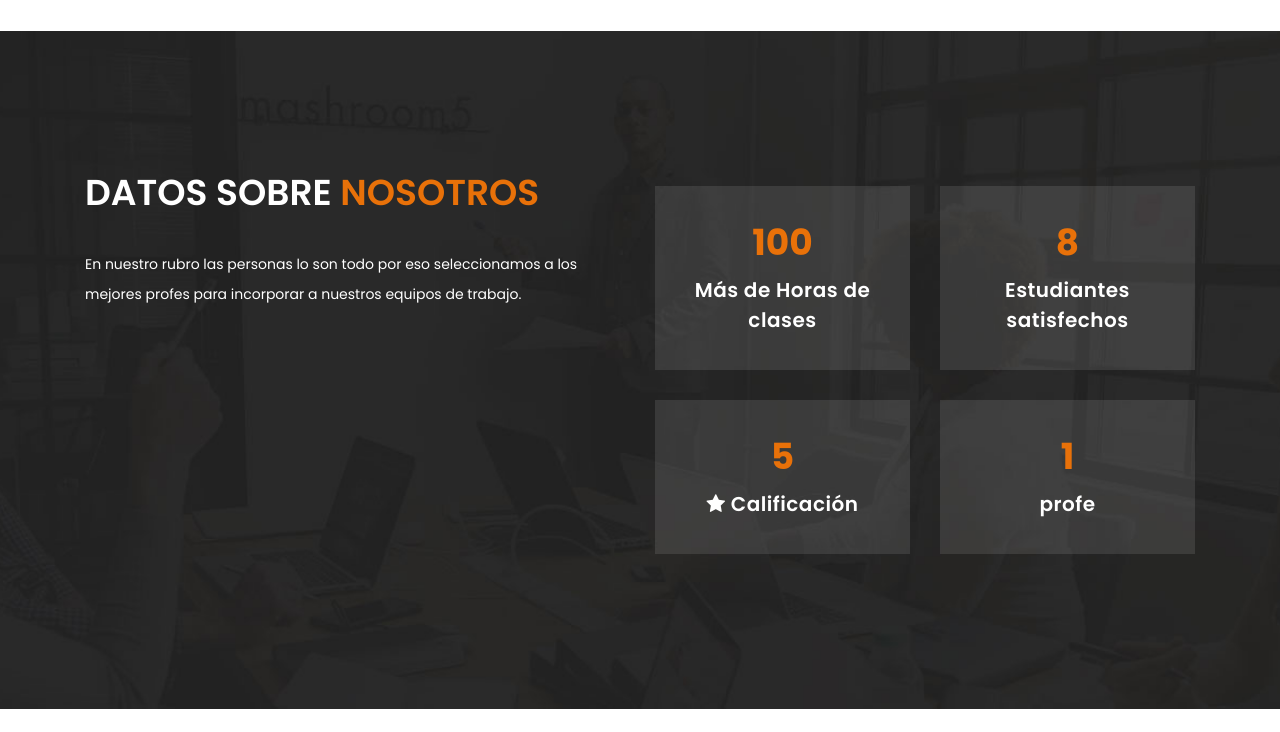
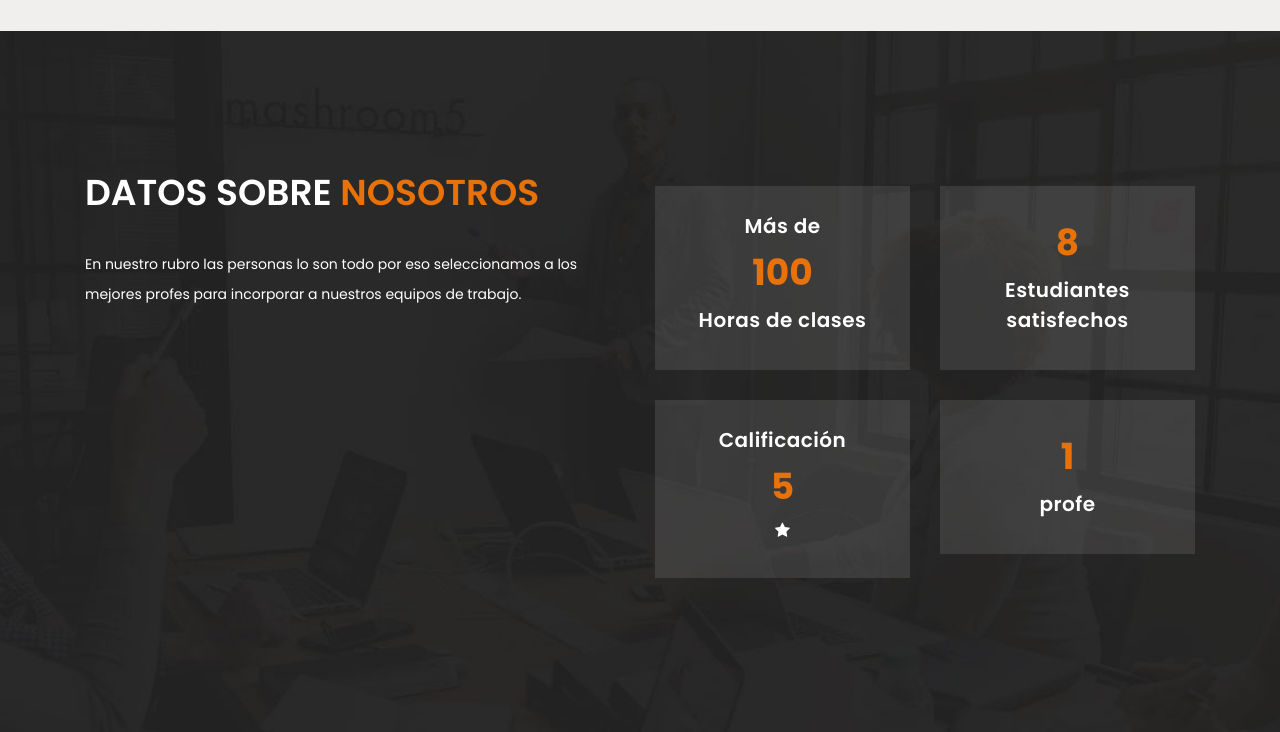
Before and after one commit to Andreskammerath/akdmia, a Flask app: page / in a window 1280 px wide. Shown: the part 2760-3492 px from the top of the page. Run offline with Flask 2, Linux system fonts and the light colour scheme; some libraries are stand-ins or nearby versions.

Commit message:
Giving final touchs to frontend

```diff
--- a/static/assets/css/templatemo-finance-business.css
+++ b/static/assets/css/templatemo-finance-business.css
@@ -37,6 +37,7 @@
   text-rendering: optimizeLegibility;
   -webkit-font-smoothing: antialiased;
   -moz-osx-font-smoothing: grayscale;
+  background-color: #f1eeee !important;
 }
 p {
     margin-bottom: 0px;
--- a/templates/index.html
+++ b/templates/index.html
@@ -88,7 +88,7 @@
           </div>
           <div class="col-md-4">
             <div class="service-item">
-              <img src="../static/assets/images/ingles.jpg" alt="">
+              <img src="../static/assets/images/english.jpg" alt="">
               <div class="down-content">
                 <h4>Inglés</h4>
                 <p>Mejora tu inglés, pasa tus exámenes e incluso preparate para una certificación internacional con clases personalizadas.</p>
@@ -158,8 +158,9 @@
             <div class="row">
               <div class="col-md-6">
                 <div class="count-area-content">
+                  <div class="count-title">Más de </div>
                   <div class="count-digit">100</div>
-                  <div class="count-title">Más de Horas de clases</div>
+                  <div class="count-title">Horas de clases</div>
                 </div>
               </div>
               <div class="col-md-6">
@@ -170,8 +171,8 @@
               </div>
               <div class="col-md-6">
                 <div class="count-area-content">
-                  <div class="count-digit">5</div>
-                  <div class="count-title"><i class="fa fa-star"></i> Calificación</div>
+                  <div class="count-title"> Calificación</div>
+                  <div class="count-digit">5</div><i class="fa fa-star"></i>
                 </div>
               </div>
               <div class="col-md-6">
```
Also changed, not shown: static/assets/images/akdmiaLogo.png, static/assets/images/english.jpg (added).
